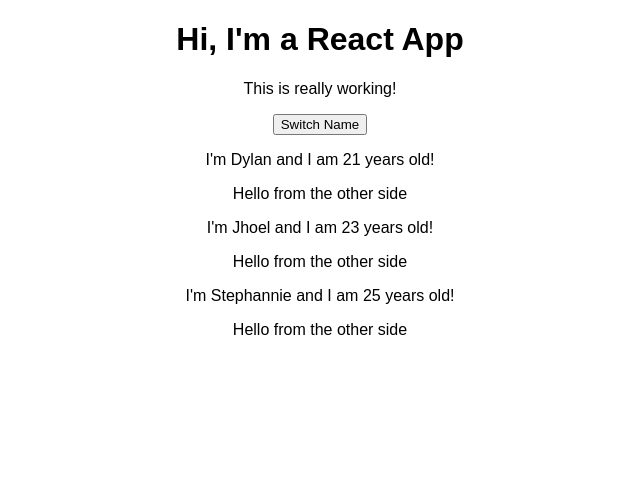
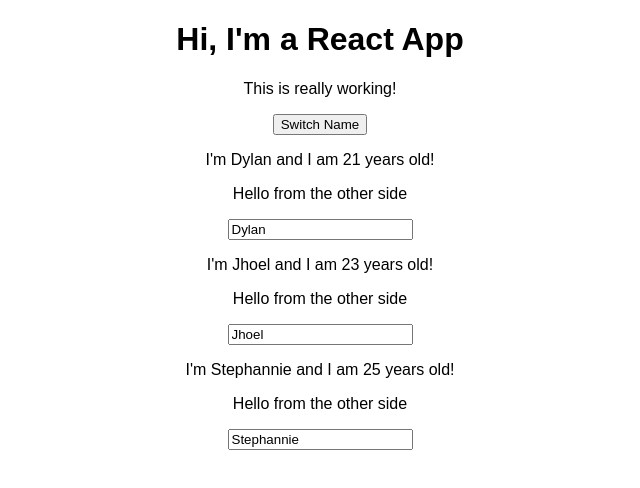
Before and after one commit to dylanrodbar/React-Tutorial, a React (Create React App) app in the folder react-tutorial/: page / in a window 1280 px wide. Shown: the top 488 px of the page, without its empty margins (320-960 px from the left). Built offline with nearby package versions, Linux system fonts and the light colour scheme.

Commit message:
lecture 45

```diff
--- a/react-tutorial/src/App.js
+++ b/react-tutorial/src/App.js
@@ -13,14 +13,23 @@
     otherState: 'some other value'
   }
 
-  switchNameHandler = () => {
+  switchNameHandler = (newName) => {
     //DON'T DO THIS this.state.persons[0].name="Joanne";
     this.setState({persons: [
-      { name: 'Lady Gaga', age: 21},
-      { name: 'Jhoel', age: 23},
+      { name: newName, age: 21},
+      { name: 'Jhoel', age: 24},
       { name: 'Stephannie', age: 25},
     ]
-  });
+  })
+  }
+
+  nameChangedHandler = (event) => {
+    this.setState({persons: [
+      { name: 'Dylan', age: 21},
+      { name: event.target.value, age: 24},
+      { name: 'Stephannie', age: 25},
+    ]
+  })
   }
 
   render() {
@@ -28,10 +37,18 @@
       <div className="App">
         <h1>Hi, I'm a React App</h1>
         <p>This is really working!</p>
-        <button onClick={this.switchNameHandler}>Switch Name</button>
-        <Person name={this.state.persons[0].name} age={this.state.persons[0].age}>Hello from the other side</Person>
-        <Person name={this.state.persons[1].name} age={this.state.persons[1].age}>Hello from the other side</Person>
-        <Person name={this.state.persons[2].name} age={this.state.persons[2].age}>Hello from the other side</Person>
+        <button onClick={() => this.switchNameHandler('Mary Jane Holland')}>Switch Name</button>
+        <Person
+          name={this.state.persons[0].name}
+          age={this.state.persons[0].age}>Hello from the other side</Person>
+        <Person
+          name={this.state.persons[1].name}
+          age={this.state.persons[1].age}
+          click={() => this.switchNameHandler('Alejandro')}
+          changed={this.nameChangedHandler}>Hello from the other side</Person>
+        <Person
+          name={this.state.persons[2].name}
+          age={this.state.persons[2].age}>Hello from the other side</Person>
       </div>
     );
     //return React.createElement('div', {className: 'App'}, React.createElement('h1', null, 'Does this work now?'))
--- a/react-tutorial/src/Person/Person.js
+++ b/react-tutorial/src/Person/Person.js
@@ -3,8 +3,9 @@
 const person = (props) => {
     return (
         <div>
-            <p>I'm {props.name} and I am {props.age} years old!</p>
+            <p onClick={props.click}>I'm {props.name} and I am {props.age} years old!</p>
             <p>{props.children}</p>
+            <input type="text" onChange={props.changed} value={props.name} />
         </div>
     )
 };
```
